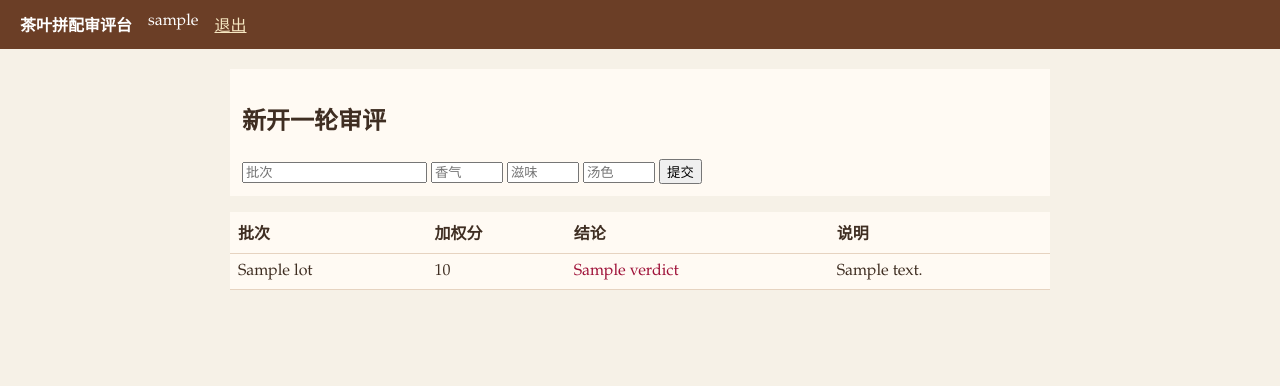
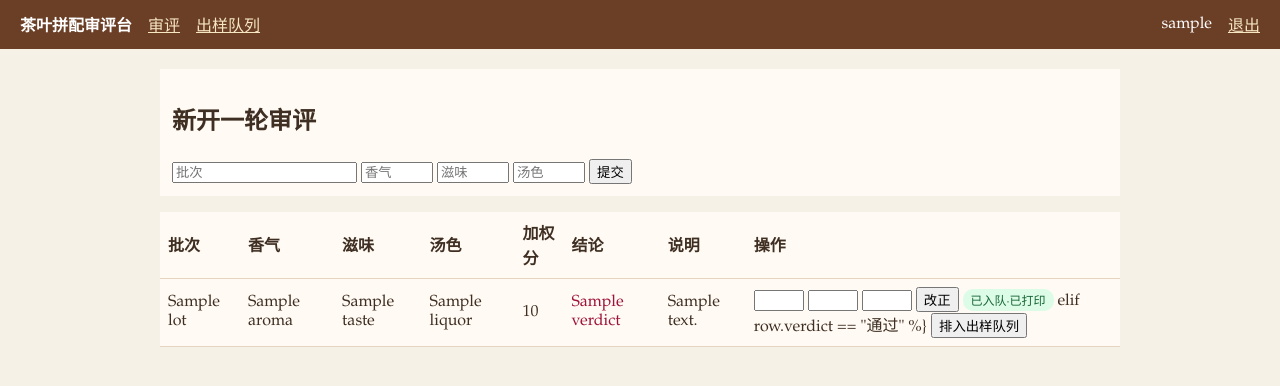
Before and after one commit to lacsar712/cc-tb-a06-GSB, a Flask app: page / in a window 1280 px wide. Shown: the top 386 px of the page. Run offline with Flask 3, Linux system fonts and the light colour scheme; the visitor is signed in with stand-in values (Sample User, id 1); a database or web service that is not in the repository returns one stand-in record (values such as "Sample title"); some libraries are stand-ins or nearby versions.

Commit message:
feat: sample print queue with frozen snapshot

```diff
--- a/backend/app.py
+++ b/backend/app.py
@@ -15,6 +15,12 @@ ACCOUNTS = {
     "observer": {"password": "look123456", "role": "reader"},
 }
 
+CUPPING_COLUMNS = """
+    c.*, q.id AS queue_id, q.printed AS queue_printed
+    FROM cuppings c
+    LEFT JOIN print_queue q ON q.cupping_id = c.id
+"""
+
 
 def db():
     return psycopg2.connect(os.environ["DATABASE_URL"])
@@ -28,6 +34,34 @@ def login_required(fn):
         return fn(*args, **kwargs)
 
     return wrap
+
+
+def writer_required(fn):
+    @wraps(fn)
+    @login_required
+    def wrap(*args, **kwargs):
+        if session.get("role") != "writer":
+            return ("仅审评员可操作", 403)
+        return fn(*args, **kwargs)
+
+    return wrap
+
+
+def parse_scores(form):
+    try:
+        aroma = float(form["aroma"])
+        taste = float(form["taste"])
+        liquor = float(form["liquor"])
+    except (KeyError, TypeError, ValueError):
+        return None
+    if not all(0 <= v <= 10 for v in (aroma, taste, liquor)):
+        return None
+    return aroma, taste, liquor
+
+
+def get_cupping(cur, cupping_id):
+    cur.execute(f"SELECT {CUPPING_COLUMNS} WHERE c.id = %s", (cupping_id,))
+    return cur.fetchone()
 
 
 @app.get("/health")
@@ -60,29 +94,124 @@ def logout():
 @login_required
 def home():
     with db() as conn, conn.cursor(cursor_factory=RealDictCursor) as cur:
-        cur.execute("SELECT * FROM cuppings ORDER BY id DESC")
+        cur.execute(f"SELECT {CUPPING_COLUMNS} ORDER BY c.id DESC")
         rows = cur.fetchall()
     return render_template("home.html", rows=rows, can_write=session.get("role") == "writer")
 
 
 @app.post("/cuppings")
-@login_required
+@writer_required
 def create():
-    if session.get("role") != "writer":
-        return ("仅审评员可提交拼配审评", 403)
-    aroma = float(request.form["aroma"])
-    taste = float(request.form["taste"])
-    liquor = float(request.form["liquor"])
-    lot = request.form["lot"].strip()
+    scores = parse_scores(request.form)
+    if scores is None:
+        return ("三项分须为 0 到 10 的数字", 400)
+    aroma, taste, liquor = scores
+    lot = request.form.get("lot", "").strip()
+    if not lot:
+        return ("批次不能为空", 400)
     verdict, note, score = weigh(aroma, taste, liquor)
     with db() as conn, conn.cursor(cursor_factory=RealDictCursor) as cur:
         cur.execute(
             """INSERT INTO cuppings (lot, aroma, taste, liquor, score, verdict, note, created_by)
-               VALUES (%s,%s,%s,%s,%s,%s,%s,%s) RETURNING *""",
+               VALUES (%s,%s,%s,%s,%s,%s,%s,%s) RETURNING id""",
             (lot, aroma, taste, liquor, score, verdict, note, session["user"]),
         )
+        new_id = cur.fetchone()["id"]
+        conn.commit()
+        row = get_cupping(cur, new_id)
+    if request.headers.get("HX-Request"):
+        return render_template("_row.html", row=row, can_write=True)
+    return redirect(url_for("home"))
+
+
+@app.post("/cuppings/<int:cupping_id>/correct")
+@writer_required
+def correct(cupping_id):
+    """审评员改正三项分并重算结论；已入队的冻结正文不受影响。"""
+    scores = parse_scores(request.form)
+    if scores is None:
+        return ("三项分须为 0 到 10 的数字", 400)
+    aroma, taste, liquor = scores
+    verdict, note, score = weigh(aroma, taste, liquor)
+    with db() as conn, conn.cursor(cursor_factory=RealDictCursor) as cur:
+        cur.execute(
+            """UPDATE cuppings
+               SET aroma = %s, taste = %s, liquor = %s, score = %s, verdict = %s, note = %s
+               WHERE id = %s RETURNING id""",
+            (aroma, taste, liquor, score, verdict, note, cupping_id),
+        )
+        if cur.fetchone() is None:
+            return ("审评记录不存在", 404)
+        conn.commit()
+        row = get_cupping(cur, cupping_id)
+    if request.headers.get("HX-Request"):
+        return render_template("_row.html", row=row, can_write=True)
+    return redirect(url_for("home"))
+
+
+@app.post("/cuppings/<int:cupping_id>/enqueue")
+@writer_required
+def enqueue(cupping_id):
+    """把通过行排入出样打印队列；入队时冻结当时的批次、三项分、加权分与结论原文。"""
+    with db() as conn, conn.cursor(cursor_factory=RealDictCursor) as cur:
+        cur.execute("SELECT * FROM cuppings WHERE id = %s", (cupping_id,))
         row = cur.fetchone()
-        conn.commit()
+        if row is None:
+            return ("审评记录不存在", 404)
+        if row["verdict"] != "通过":
+            return ("未通过行禁止入队", 400)
+        cur.execute("SELECT 1 FROM print_queue WHERE cupping_id = %s", (cupping_id,))
+        if cur.fetchone() is not None:
+            return ("该行已在出样队列中", 409)
+        try:
+            cur.execute(
+                """INSERT INTO print_queue
+                       (cupping_id, lot, aroma, taste, liquor, score, verdict, note, enqueued_by)
+                   SELECT id, lot, aroma, taste, liquor, score, verdict, note, %s
+                   FROM cuppings WHERE id = %s
+                   RETURNING id""",
+                (session["user"], cupping_id),
+            )
+            conn.commit()
+        except psycopg2.errors.UniqueViolation:
+            conn.rollback()
+            return ("该行已在出样队列中", 409)
+        updated = get_cupping(cur, cupping_id)
     if request.headers.get("HX-Request"):
-        return render_template("_row.html", row=row)
-    return redirect(url_for("home"))
+        return render_template("_row.html", row=updated, can_write=True)
+    return redirect(url_for("queue"))
+
+
+@app.get("/queue")
+@login_required
+def queue():
+    with db() as conn, conn.cursor(cursor_factory=RealDictCursor) as cur:
+        cur.execute("SELECT * FROM print_queue ORDER BY id DESC")
+        items = cur.fetchall()
+    return render_template("queue.html", items=items, can_write=session.get("role") == "writer")
+
+
+@app.post("/queue/<int:queue_id>/print")
+@writer_required
+def mark_printed(queue_id):
+    """已打印标记只允许审评员点。"""
+    with db() as conn, conn.cursor(cursor_factory=RealDictCursor) as cur:
+        cur.execute(
+            """UPDATE print_queue
+               SET printed = true, printed_by = %s, printed_at = now()
+               WHERE id = %s AND printed = false
+               RETURNING *""",
+            (session["user"], queue_id),
+        )
+        item = cur.fetchone()
+        if item is None:
+            conn.rollback()
+            cur.execute("SELECT * FROM print_queue WHERE id = %s", (queue_id,))
+            item = cur.fetchone()
+            if item is None:
+                return ("队列记录不存在", 404)
+        else:
+            conn.commit()
+    if request.headers.get("HX-Request"):
+        return render_template("_queue_row.html", item=item, can_write=True)
+    return redirect(url_for("queue"))
--- a/backend/templates/_row.html
+++ b/backend/templates/_row.html
@@ -1,6 +1,36 @@
 <tr>
   <td>{{ row.lot }}</td>
+  <td>{{ row.aroma }}</td>
+  <td>{{ row.taste }}</td>
+  <td>{{ row.liquor }}</td>
   <td>{{ row.score }}</td>
   <td class="{% if row.verdict == '通过' %}pass{% else %}fail{% endif %}">{{ row.verdict }}</td>
   <td>{{ row.note }}</td>
+  <td>
+    {% if can_write %}
+      <form class="inline" method="post" action="{{ url_for('correct', cupping_id=row.id) }}" data-swap="replace-row">
+        <input name="aroma" type="number" step="0.1" min="0" max="10" value="{{ row.aroma }}" required />
+        <input name="taste" type="number" step="0.1" min="0" max="10" value="{{ row.taste }}" required />
+        <input name="liquor" type="number" step="0.1" min="0" max="10" value="{{ row.liquor }}" required />
+        <button>改正</button>
+      </form>
+      {% if row.queue_id %}
+        {% if row.queue_printed %}<span class="badge badge-printed">已入队·已打印</span>
+        {% else %}<span class="badge badge-queued">已入队</span>{% endif %}
+      elif row.verdict == "通过" %}
+        <form class="inline" method="post" action="{{ url_for('enqueue', cupping_id=row.id) }}" data-swap="replace-row">
+          <button>排入出样队列</button>
+        </form>
+      {% else %}
+        <span class="muted">未通过禁止入队</span>
+      {% endif %}
+    {% else %}
+      {% if row.queue_id %}
+        {% if row.queue_printed %}<span class="badge badge-printed">已入队·已打印</span>
+        {% else %}<span class="badge badge-queued">已入队</span>{% endif %}
+      {% else %}
+        <span class="muted">—</span>
+      {% endif %}
+    {% endif %}
+  </td>
 </tr>
--- a/backend/templates/base.html
+++ b/backend/templates/base.html
@@ -5,20 +5,28 @@
   <title>茶叶拼配审评台</title>
   <style>
     body { font-family: "Palatino Linotype", serif; background: #f6f1e7; color: #3f2e22; margin: 0; }
-    header { background: #6b3e26; color: #fff; padding: 12px 20px; display: flex; gap: 16px; }
+    header { background: #6b3e26; color: #fff; padding: 12px 20px; display: flex; gap: 16px; align-items: center; }
     header a { color: #f6e7c1; }
-    main { max-width: 820px; margin: 20px auto; }
+    main { max-width: 960px; margin: 20px auto; }
     table { width: 100%; background: #fffaf3; border-collapse: collapse; }
     td, th { padding: 8px; border-bottom: 1px solid #e6d3c0; text-align: left; }
     form { background: #fffaf3; padding: 12px; margin-bottom: 16px; }
+    .inline { display: inline; padding: 0; margin: 0; background: none; }
+    .inline input { width: 42px; }
     .pass { color: #166534; } .fail { color: #9f1239; }
+    .muted { color: #8a7460; font-size: 12px; }
+    .badge { display: inline-block; padding: 2px 8px; border-radius: 10px; font-size: 12px; }
+    .badge-printed { background: #dcfce7; color: #166534; }
+    .badge-queued { background: #fef9c3; color: #854d0e; }
   </style>
 </head>
 <body>
   <header>
     <strong>茶叶拼配审评台</strong>
     {% if session.user %}
-      <span>{{ session.user }}</span>
+      <a href="{{ url_for('home') }}">审评</a>
+      <a href="{{ url_for('queue') }}">出样队列</a>
+      <span style="margin-left:auto">{{ session.user }}</span>
       <a href="{{ url_for('logout') }}">退出</a>
     {% endif %}
   </header>
@@ -35,8 +43,15 @@
       });
       const html = await res.text();
       if (!res.ok) { alert(html); return; }
-      document.querySelector("#rows").insertAdjacentHTML("afterbegin", html);
-      form.reset();
+      const tpl = document.createElement("template");
+      tpl.innerHTML = html.trim();
+      const fresh = tpl.content.firstElementChild;
+      if (form.dataset.swap === "prepend-rows") {
+        document.querySelector("#rows").insertAdjacentElement("afterbegin", fresh);
+        form.reset();
+      } else if (form.dataset.swap === "replace-row") {
+        form.closest("tr").replaceWith(fresh);
+      }
     });
   </script>
 </body>
--- a/backend/templates/home.html
+++ b/backend/templates/home.html
@@ -1,7 +1,7 @@
 {% extends "base.html" %}
 {% block body %}
 {% if can_write %}
-<form method="post" action="{{ url_for('create') }}" data-swap="1">
+<form method="post" action="{{ url_for('create') }}" data-swap="prepend-rows">
   <h2>新开一轮审评</h2>
   <input name="lot" placeholder="批次" required />
   <input name="aroma" type="number" step="0.1" min="0" max="10" placeholder="香气" required />
@@ -11,7 +11,7 @@
 </form>
 {% endif %}
 <table>
-  <thead><tr><th>批次</th><th>加权分</th><th>结论</th><th>说明</th></tr></thead>
+  <thead><tr><th>批次</th><th>香气</th><th>滋味</th><th>汤色</th><th>加权分</th><th>结论</th><th>说明</th><th>操作</th></tr></thead>
   <tbody id="rows">
     {% for row in rows %}{% include "_row.html" %}{% endfor %}
   </tbody>
```
Also changed, not shown: backend/seed.py (+18 -0 lines), backend/templates/_queue_row.html (added, +23 -0 lines), backend/templates/queue.html (added, +14 -0 lines), README.md.
